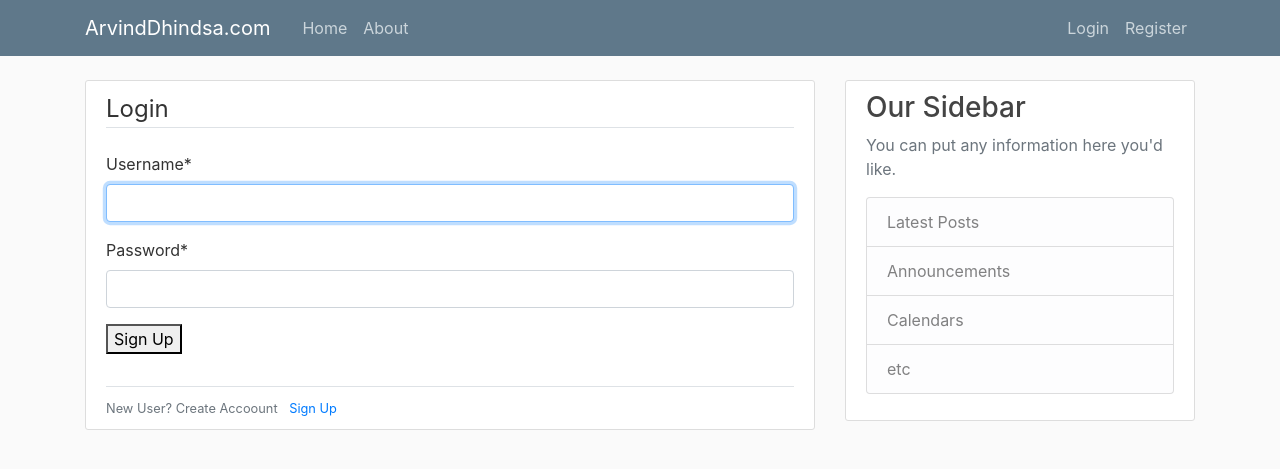
After one commit to Dhindsa91/Django-blog, a Django app: page /login/ in a window 1280 px wide. The commit adds this page. Shown: the top 469 px of the page. Run offline with Django 3.2, Linux system fonts and the light colour scheme; some libraries are stand-ins or nearby versions.

Commit message:
added user authentication

```diff
--- a/arvinddhindsa/arvinddhindsa/urls.py
+++ b/arvinddhindsa/arvinddhindsa/urls.py
@@ -15,7 +15,8 @@ Including another URLconf
 """
 from django.contrib import admin
 from django.urls import path, include
-from users import views as user_views #always import the view here so you can route it
+from users import views as user_views                               #always import the view here so you can route it make sure views dont colide
+from django.contrib.auth import views as auth_views                 #this is built into django
 
 
 
@@ -24,6 +25,9 @@ from users import views as user_views #always import the view here so you can ro
 urlpatterns = [
     path('admin/', admin.site.urls), #(Where it is, what to run)
     path('register/', user_views.register, name='register'),
+    path('login/', auth_views.LoginView.as_view(template_name='users/login.html'), name='login'),
+     path('logout/', auth_views.LogoutView.as_view(template_name='users/logout.html'), name='logout'),
     path('', include('blog.urls')),
 
+
 ]
--- a/arvinddhindsa/blog/admin.py
+++ b/arvinddhindsa/blog/admin.py
@@ -2,6 +2,6 @@ from django.contrib import admin
 from .models import Post
 
 # Register your models here.
-
+# So it shows in admin console
 
 admin.site.register(Post)
--- a/arvinddhindsa/blog/templates/blog/base.html
+++ b/arvinddhindsa/blog/templates/blog/base.html
@@ -23,7 +23,7 @@
 <header class="site-header">
   <nav class="navbar navbar-expand-md navbar-dark bg-steel fixed-top">
     <div class="container">
-      <a class="navbar-brand mr-4" href="{%url 'blog-home'%}">Django Blog</a>
+      <a class="navbar-brand mr-4" href="{%url 'blog-home'%}">ArvindDhindsa.com</a>
       <button class="navbar-toggler" type="button" data-toggle="collapse" data-target="#navbarToggle" aria-controls="navbarToggle" aria-expanded="false" aria-label="Toggle navigation">
       <span class="navbar-toggler-icon"></span>
       </button>
@@ -34,8 +34,14 @@
         </div>
         <!-- Navbar Right Side -->
         <div class="navbar-nav">
-          <a class="nav-item nav-link" href="#">Login</a>
+          {% if user.is_authenticated %}           <!-- built in sessions var holding logged in user-->
+          <a class="nav-item nav-link" href="{% url 'logout' %}">Logout</a>
+          {% else %}
+          <a class="nav-item nav-link" href="{% url 'login' %}">Login</a>
           <a class="nav-item nav-link" href="{% url 'register' %}">Register</a>
+
+
+          {% endif %}
         </div>
       </div>
     </div>
--- /dev/null
+++ b/arvinddhindsa/users/templates/users/login.html
@@ -0,0 +1,24 @@
+{% extends "blog/base.html"%} <!--   WE WANT THE NAV ETC ON EVERY TEMP SO DONT FORGET THIS       -->
+
+{% load crispy_forms_tags %}
+{%block content%}
+    <div class="content-section">
+        <form method=POST>
+            {% csrf_token %}
+            <fieldset class="form-group">
+                        <legend class="border-bottom mb-4">Login</legend>
+                    {{ form|crispy }} <!-- this is UserCreationForm() data being passed from the view --> <!-- crispy is third party import from us that styles the form with the bootstrap we set-->
+                <div class='form-group'>
+                    <button class='btn-blue' type="submit">Sign Up</button>
+                </div>
+
+            </fieldset>
+
+        </form>
+        <div class='border-top pt-2'>
+            <small class='text-muted'>
+                    New User? Create Accoount <a class='ml-2' href="{% url 'register' %}">Sign Up</a>
+            </small>
+        </div>
+    </div>
+    {% endblock content %}
--- a/arvinddhindsa/users/templates/users/register.html
+++ b/arvinddhindsa/users/templates/users/register.html
@@ -1,13 +1,13 @@
 {% extends "blog/base.html"%} <!--   WE WANT THE NAV ETC ON EVERY TEMP SO DONT FORGET THIS       -->
 
-
+{% load crispy_forms_tags %}
 {%block content%}
     <div class="content-section">
         <form method=POST>
             {% csrf_token %}
             <fieldset class="form-group">
                         <legend class="border-bottom mb-4">Register</legend>
-                    {{ form.as_p }}
+                    {{ form|crispy }} <!-- this is UserCreationForm() data being passed from the view --> <!-- crispy is third party import from us that styles the form with the bootstrap we set-->
                 <div class='form-group'>
                     <button class='btn-blue' type="submit">Sign Up</button>
                 </div>
@@ -17,7 +17,7 @@
         </form>
         <div class='border-top pt-2'>
             <small class='text-muted'>
-                    Already Have An Account? <a class='ml-2' href='#'>Sign In</a>
+                    Already Have An Account? <a class='ml-2' href='{% url "login" %}'>Sign In</a>
             </small>
         </div>
     </div>
```
Also changed, not shown: arvinddhindsa/arvinddhindsa/settings.py (+8 -1 lines), arvinddhindsa/users/forms.py (+8 -2 lines), arvinddhindsa/users/templates/users/logout.html (added, +12 -0 lines), arvinddhindsa/users/views.py (+11 -5 lines), arvinddhindsa/db.sqlite3, 3 other files.
